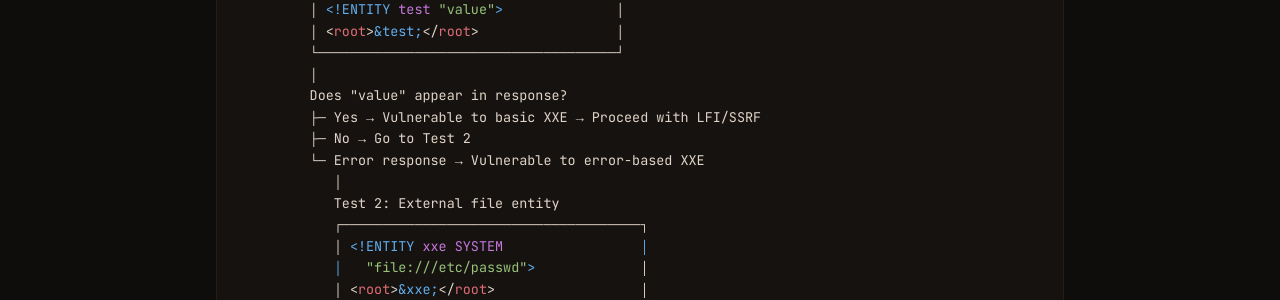
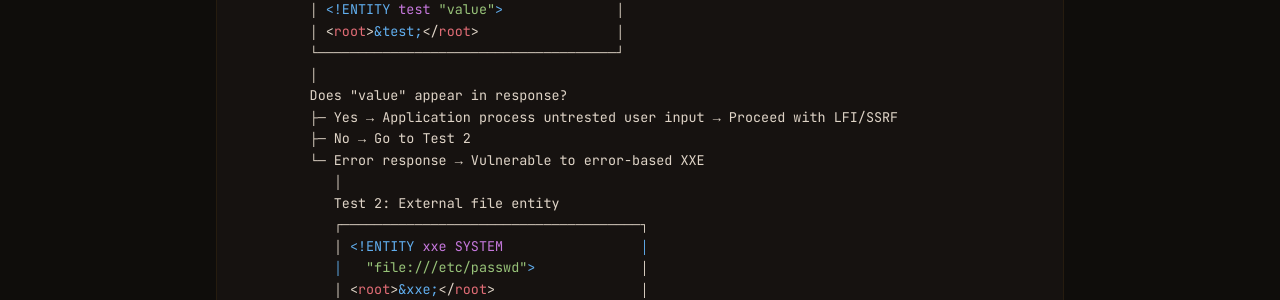
Before and after one commit to HansMolemanPNG/hansmolemanpng.github.io, an MkDocs documentation site: the page built from docs/kb/injection-attacks/xxe.md, in a window 1280 px wide and 900 px high, scrolled down 15026 px. Shown: the part 238-538 px from the top of the window. Built offline with MkDocs 1.6.1, drawn with Linux system fonts in a browser that asks for light colours; nearby versions of some CDN libraries.

Commit message:
Update xxe.md

```diff
--- a/docs/kb/injection-attacks/xxe.md
+++ b/docs/kb/injection-attacks/xxe.md
@@ -534,7 +534,7 @@ Does the application accept XML input?
          └─────────────────────────────────────┘
          │
          Does "value" appear in response?
-         ├─ Yes → Vulnerable to basic XXE → Proceed with LFI/SSRF
+         ├─ Yes → Application process untrested user input → Proceed with LFI/SSRF
          ├─ No → Go to Test 2
          └─ Error response → Vulnerable to error-based XXE
             │
```
